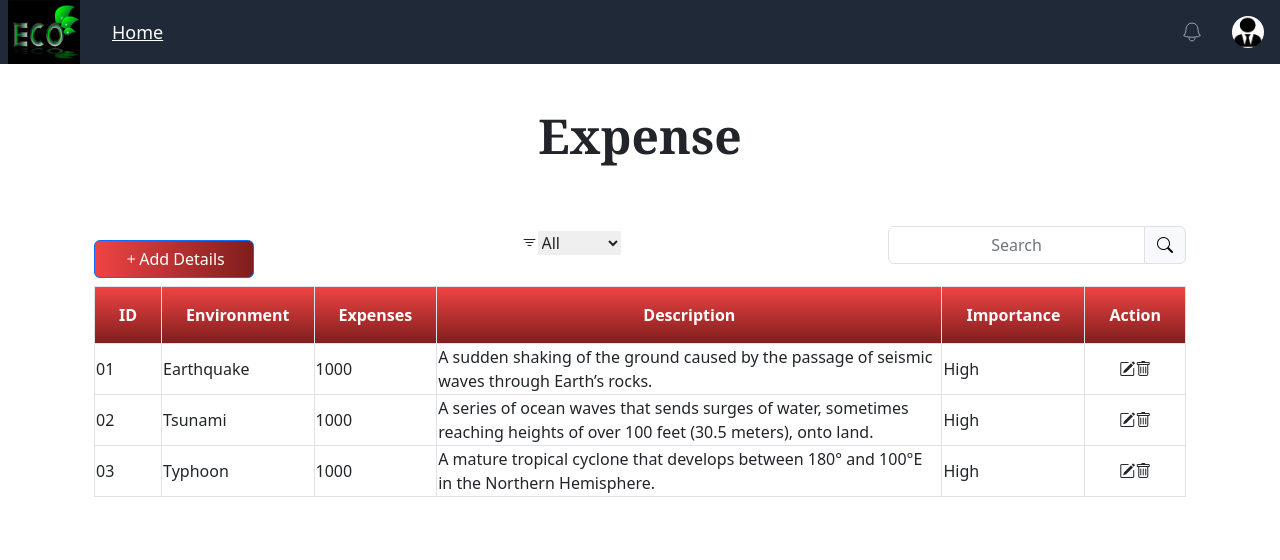
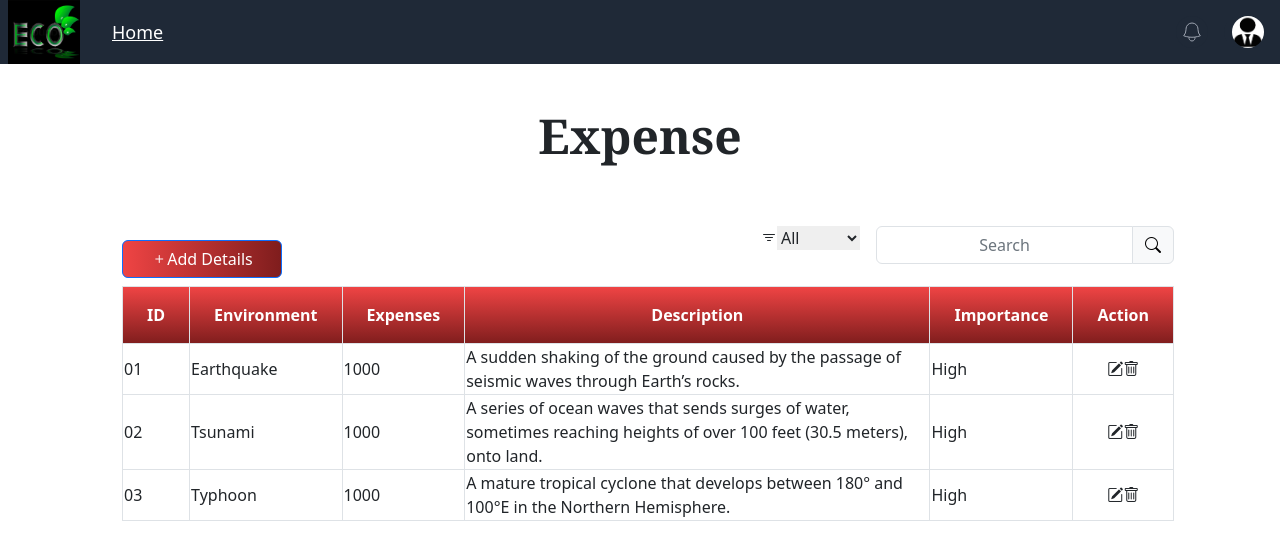
Before and after one commit to splitscale/REEMS_frontend, a Next.js app: page /expense in a window 1280 px wide. Shown: the top 560 px of the page. Built offline with nearby package versions, Linux system fonts and the light colour scheme; no server answers; sample sign-in values are in the browser's storage.

Commit message:
fix table positions

```diff
--- a/components/Expenses/ExpenseListTable.tsx
+++ b/components/Expenses/ExpenseListTable.tsx
@@ -11,14 +11,20 @@ export default function ExpenseListTable() {
     <>
       <div className="mt-5 font-serif text-center text-5xl fw-bold"> Expense </div><div className="container">
 
-        <div className="container mt-5 d-flex justify-content-between align-items-center">
-          <AddExpense />
-          <Filter />
-          <SearchInput />
-        </div>
+        <div className="d-flex flex-column w-100 mx-2">
+          <div className="d-flex justify-content-between align-items-center mt-5">
+            <div className="ml-8">
+              <AddExpense />
+            </div>
+            <div className="d-flex flex-grow-1 justify-content-end">
+              <Filter />
+              <div className="ml-4 mr-8">
+                <SearchInput />
+              </div>
+            </div>
+          </div>
 
-        <div className="container">
-          <table className="mx-auto">
+          <table className="mx-8 flex-grow-1">
             <thead className="text-center bg-gradient-to-b from-red-500 to-red-900 text-white">
               <tr>
                 <th scope="col" className="px-6 py-3 border border-gray-900">
```
